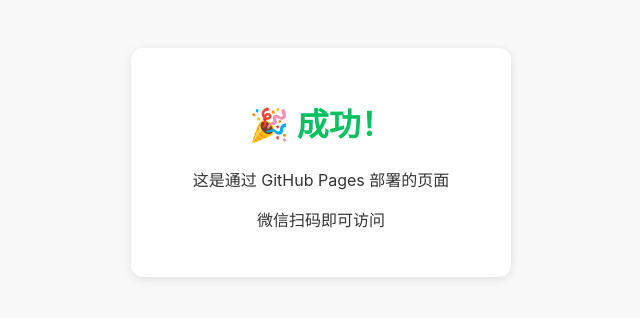
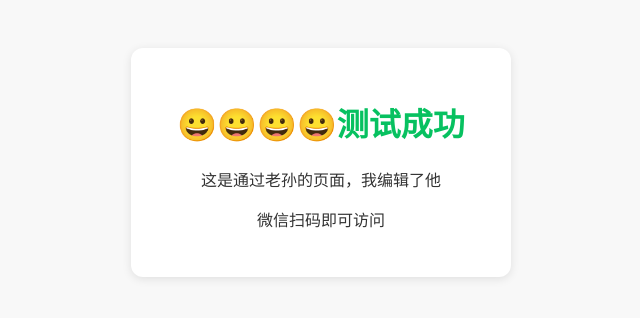
Before and after one commit to 0tah-mitos/new-mine-WeiXinQR, a plain HTML site: page index.html in a window 1280 px wide. Shown: the whole page, without its empty margins (319-959 px from the left). Drawn offline with Linux system fonts and the light colour scheme.

Commit message:
Update index.html

```diff
--- a/index.html
+++ b/index.html
@@ -27,8 +27,8 @@
 </head>
 <body>
   <div class="card">
-    <h1>🎉 成功！</h1>
-    <p>这是通过 GitHub Pages 部署的页面</p>
+    <h1>😀😀😀😀测试成功</h1>
+    <p>这是通过老孙的页面，我编辑了他</p>
     <p>微信扫码即可访问</p>
   </div>
 </body>
```
